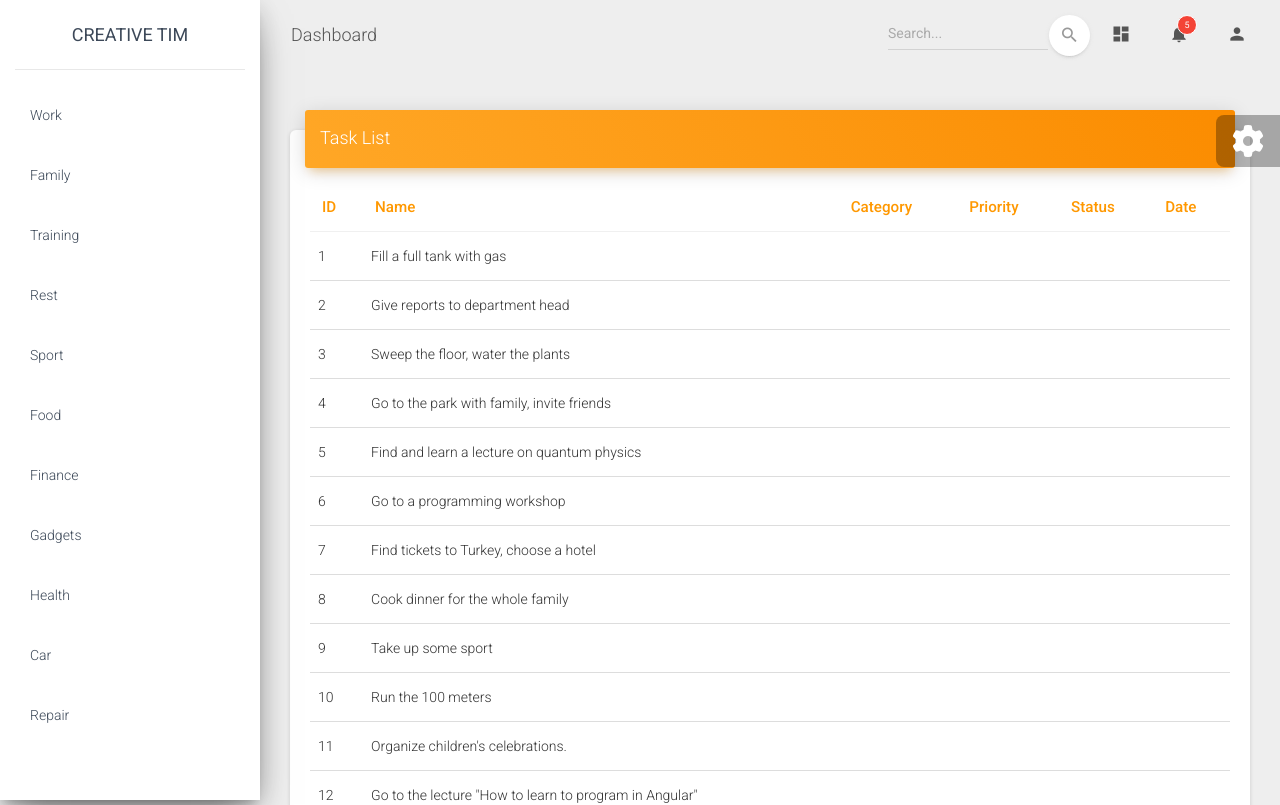
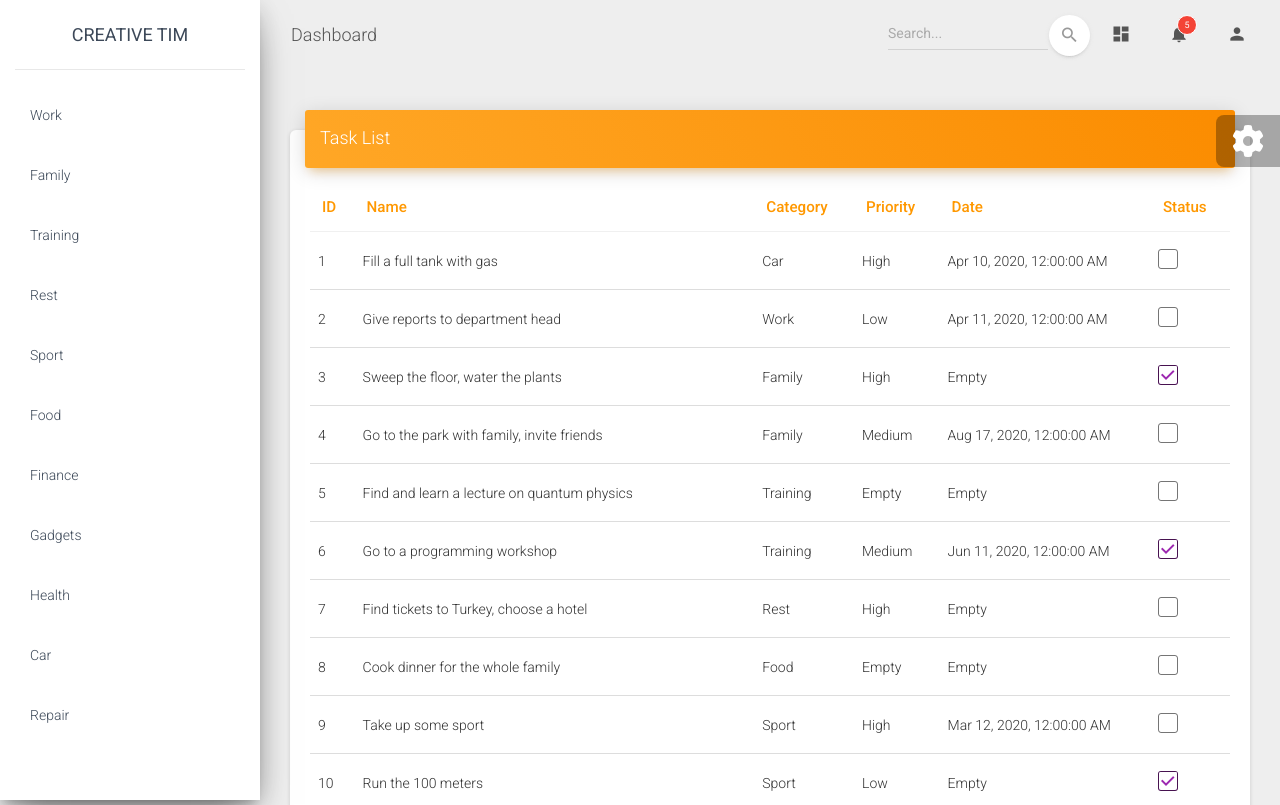
Before and after one commit to a-hrankina/todo, an Angular app: page / in a window 1280 px wide. Shown: the top 805 px of the page. Built offline with nearby package versions, Linux system fonts and the light colour scheme.

Commit message:
added selected category and full tasks display

```diff
--- a/src/app/views/categories/categories.component.css
+++ b/src/app/views/categories/categories.component.css
@@ -0,0 +1,3 @@
+.pointer {
+    cursor: pointer;
+}
--- a/src/app/views/categories/categories.component.html
+++ b/src/app/views/categories/categories.component.html
@@ -6,7 +6,8 @@
 	</div>
 	<div class="sidebar-wrapper">
 		<ul class="nav">
-			<li class="nav-item" *ngFor="let category of categories" (click)="showTasksByCategory(category)">
+			<li *ngFor="let category of categories" (click)="showTasksByCategory(category)" class="nav-item pointer"
+			    [class.active]="selectedCategory === category">
 				<a class="nav-link">
 					<p>{{category.title}}</p>
 				</a>
--- a/src/app/views/categories/categories.component.ts
+++ b/src/app/views/categories/categories.component.ts
@@ -9,6 +9,7 @@
 })
 export class CategoriesComponent implements OnInit {
     categories: Category[];
+    selectedCategory: Category;
 
     constructor(private dataHandler: DataHandlerService) {
     }
@@ -18,6 +19,7 @@
     }
 
     showTasksByCategory(category: Category) {
+        this.selectedCategory = category;
         this.dataHandler.fillTasksByCategory(category);
     }
 }
--- a/src/app/views/tasks/tasks.component.html
+++ b/src/app/views/tasks/tasks.component.html
@@ -9,17 +9,26 @@
 			<th>Name</th>
 			<th>Category</th>
 			<th>Priority</th>
+			<th>Date</th>
 			<th>Status</th>
-			<th>Date</th>
 			</thead>
 			<tbody>
-			<tr *ngFor="let task of tasks">
-				<td>{{task.id}}</td>
+			<tr *ngFor="let task of tasks; let i = index">
+				<td>{{i + 1}}</td>
 				<td>{{task.title}}</td>
-				<td></td>
-				<td></td>
-				<td></td>
-				<td></td>
+				<td>{{task.category != null ? task.category.title : 'Empty'}}</td>
+				<td>{{task.priority != null ? task.priority.title : 'Empty'}}</td>
+				<td>{{task.date != null ? (task.date | date : 'medium') : 'Empty'}}</td>
+				<td>
+					<div class="form-check">
+						<label class="form-check-label">
+							<input class="form-check-input" type="checkbox" value="" [checked]="task.completed">
+							<span class="form-check-sign">
+                                    <span class="check"></span>
+                                  </span>
+						</label>
+					</div>
+				</td>
 			</tr>
 			</tbody>
 		</table>
```
